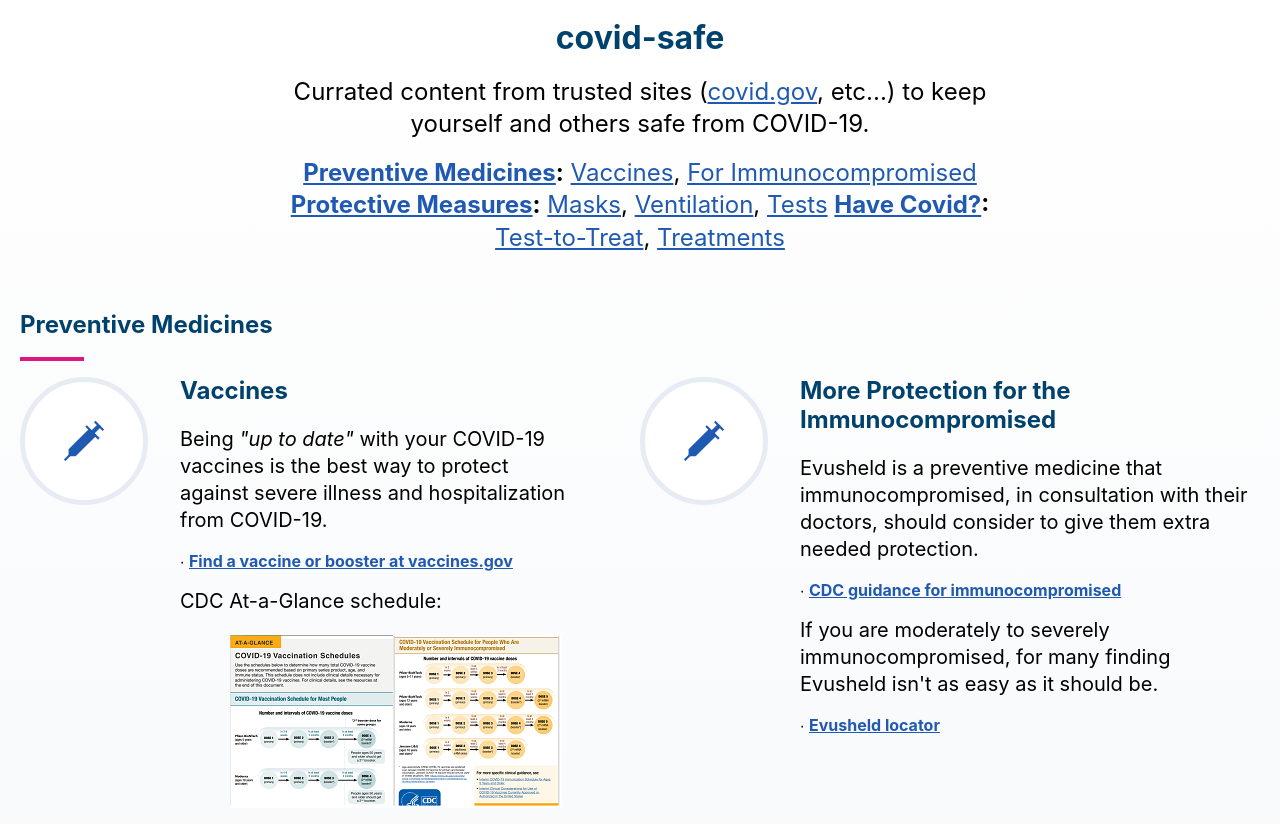
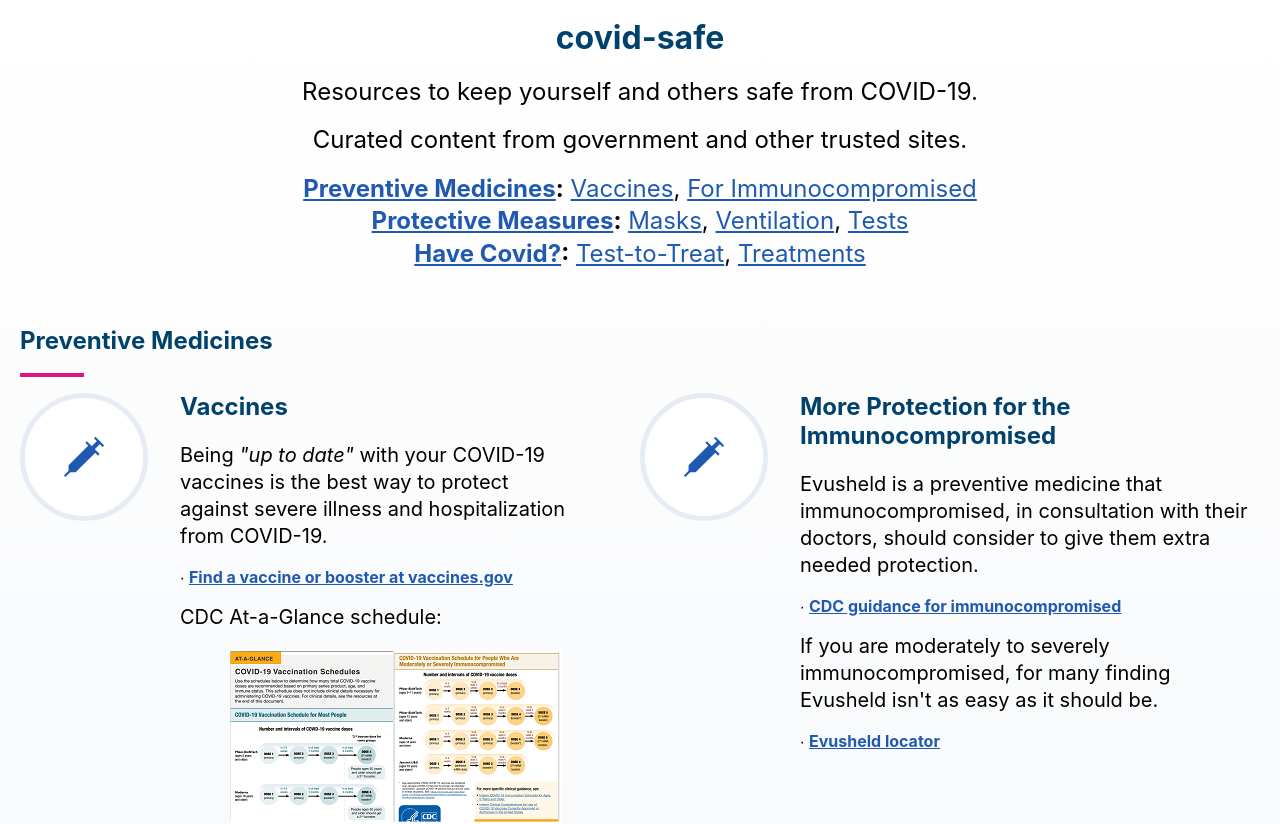
Before and after one commit to rrelyea/covid-safe, a React (Create React App) app: page / in a window 1280 px wide. Shown: the top 824 px of the page. Built offline with nearby package versions, Linux system fonts and the light colour scheme.

Commit message:
improve header

```diff
--- a/src/App.js
+++ b/src/App.js
@@ -15,10 +15,11 @@
         <div className="toolkit__wrap">
           <div className="toolkit__intro">
           <h1 className="center">covid-safe</h1>
-            <p>Currated content from trusted sites (<a href='https://covid.gov'>covid.gov</a>, etc...) to keep yourself and others safe from COVID-⁠19.</p>
+            <p>Resources to keep yourself and others safe from COVID-⁠19.</p>
+            <p>Curated content from government and other trusted sites.</p>
             <p>
-              <b><a href='#preventive-medicines'>Preventive Medicines</a>:</b> <a href="#vaccines">Vaccines</a>, <a href="#immunocompromised">For Immunocompromised</a>{' '}
-              <b><a href='#protective-measures'>Protective Measures</a>:</b> <a href="#masks">Masks</a>, <a href="#ventilation">Ventilation</a>, <a href="#tests">Tests</a>{' '}
+              <b><a href='#preventive-medicines'>Preventive Medicines</a>:</b> <a href="#vaccines">Vaccines</a>, <a href="#immunocompromised">For Immunocompromised</a><br/>
+              <b><a href='#protective-measures'>Protective Measures</a>:</b> <a href="#masks">Masks</a>, <a href="#ventilation">Ventilation</a>, <a href="#tests">Tests</a><br/>
               <b><a href='#have-covid'>Have Covid?</a>:</b> <a href="#test-to-treat">Test-to-Treat</a>, <a href="#treatments">Treatments</a>
 
              </p>
```
